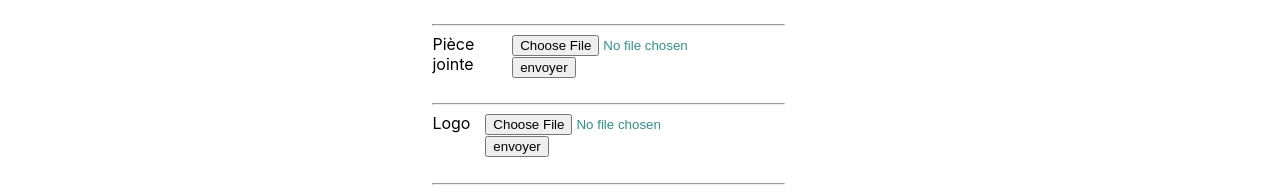
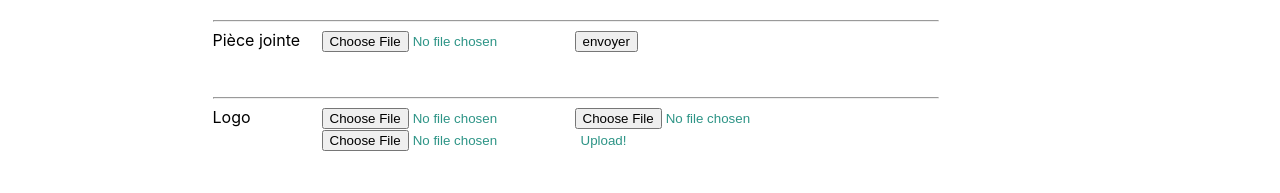
Before and after one commit to WildCodeSchool/reims-0919-js-nytte, a React (Create React App) app in the folder front/: page / in a window 1280 px wide. Shown: the part 1955-2148 px from the top of the page. Built offline with nearby package versions, Linux system fonts and the light colour scheme; no server answers.

Commit message:
add ternary for display picture

```diff
--- a/front/src/App.js
+++ b/front/src/App.js
@@ -7,7 +7,7 @@ import FormAdmin from './component/FormAdmin.js'
 import FormPlace from './component/FormPlace'
 import LoginAdmin from './component/LoginAdmin.js'
 import DisplayVacationer from './component/DisplayVacationer.js'
-
+import Uploader from './component/Uploader.js'
 
 class App extends React.Component {
   constructor(props) {
--- a/front/src/component/DisplayAdmin.js
+++ b/front/src/component/DisplayAdmin.js
@@ -5,7 +5,9 @@ function DisplayAdmin(props){
   return(
   <div id="pagePrinc">
     <div id="photoDeProfil">
-      <img className="photoProfil" src={props.camping.photo} alt="profil de l'établissement touristique"></img>
+      {props.camping.photo===null
+        ?<img className="photoProfil" src='https://cutt.ly/3rieGlZ' alt="profil par défaut"></img>
+        :<img className="photoProfil" src={props.camping.photo} alt="profil de l'établissement touristique"></img>}
     </div>
     <h2 className="titreProfil">{props.camping.company.toUpperCase()}</h2>
     <div className="adressePres">
@@ -20,8 +22,9 @@ function DisplayAdmin(props){
       <p>Responsable : {props.camping.firstname} {props.camping.lastname}</p>
     </div>
     <div id="mailPres">
-      <img className="logo" src='https://zupimages.net/up/19/49/jijs.png' alt="logo email"></img>
-      <p>{props.camping.email_company}</p>
+      {props.camping.email===null? "":
+        <img className="logo" src='https://zupimages.net/up/19/49/jijs.png' alt="logo email"></img>}
+      {props.camping.email===null? "":<p>{props.camping.email_company}</p>}
     </div>
     <p>{props.camping.description_company}</p>
   </div>
--- a/front/src/component/DisplayPlace.js
+++ b/front/src/component/DisplayPlace.js
@@ -12,8 +12,9 @@ function DisplayPlace(props){
       <p>{props.place.local_description}</p>
     </div>
     <div id="phonePres">
-      <img className="logo" src='https://zupimages.net/up/19/49/m5nc.png' alt="logo tél"></img>
-      <p>{props.place.local_phone}</p>
+    {props.place.local_phone===null? "":
+      <img className="logo" src='https://zupimages.net/up/19/49/m5nc.png' alt="logo tél"></img>}
+    {props.place.local_phone===null? "": <p>{props.place.local_phone}</p>}
     </div>
   </div>
   )
--- a/front/src/component/DisplayVacationer.js
+++ b/front/src/component/DisplayVacationer.js
@@ -5,7 +5,9 @@ function DisplayVacationer(props){
   return(
   <div id="pageVacationer">
     <div id="ProfilVacationer">
-      <img className="photoProfilVac" src={props.vacationer.tourist_photo} alt="profil du vacancier"></img>
+      {props.vacationer.tourist_photo===null
+        ? <img className="photoProfilVac" src='https://cutt.ly/JrieTtL' alt="image avatar par défaut"></img>
+        :<img className="photoProfilVac" src={props.vacationer.tourist_photo} alt="profil du vacancier"></img>}
       <h2 className="titreProfil">{props.vacationer.tourist_firstname} {props.vacationer.tourist_lastname}</h2>
     </div>
     <div className="adressePres">
@@ -15,12 +17,18 @@ function DisplayVacationer(props){
       <p>{props.vacationer.birthday}</p>
     </div>
     <div id="phonePres">
-      <img className="logo" src='https://zupimages.net/up/19/49/m5nc.png' alt="logo tél"></img>
-      <p>{props.vacationer.tourist_phone}</p>
+      {props.vacationer.tourist_phone===null? "":
+        <img className="logo" src='https://zupimages.net/up/19/49/m5nc.png' alt="logo tél"></img>}
+      {props.vacationer.tourist_phone==null? "":
+        <p>{props.vacationer.tourist_phone}</p>}
+
+
     </div>
     <div id="mailPres">
-      <img className="logo" src='https://zupimages.net/up/19/49/jijs.png' alt="logo email"></img>
-      <p>{props.vacationer.tourist_email}</p>
+      {props.vacationer.tourist_email===null? "":
+        <img className="logo" src='https://zupimages.net/up/19/49/jijs.png' alt="logo email"></img>}
+      {props.vacationer.tourist_email===null? "":
+        <p>{props.vacationer.tourist_email}</p>}
     </div>
   </div>
   )
--- a/front/src/component/FormAdmin.js
+++ b/front/src/component/FormAdmin.js
@@ -182,7 +182,7 @@ class FormAdmin extends React.Component {
           <hr />
           <div className='form-example'>
             <label htmlFor='photo'>Photo</label>
-              <form method="POST" enctype="multipart/form-data" action="uploaddufichier">
+              <form method="POST" enctype="multipart/form-data" action="upload">
                 <input type="file" name="monfichier"/>
                 <button> envoyer </button>
               </form>
--- a/front/src/component/FormPlace.js
+++ b/front/src/component/FormPlace.js
@@ -35,25 +35,31 @@ class FormPlace extends React.Component {
               <hr/>
               <div className="form-example">
                   <label htmlFor="photo">Photo du lieu</label>
-                  <form method="POST" enctype="multipart/form-data" action="uploaddufichier">
-                    <input type="file" name="monfichier"/>
+                  <form method="POST" enctype="multipart/form-data" action="upload">
+                    <input type="file" name="file"/>
                     <button> envoyer </button>
                   </form>
               </div>
               <hr/>
               <div className="form-example">
                   <label htmlFor="attachment">Pièce jointe</label>
-                    <form method="POST" enctype="multipart/form-data" action="uploaddufichier">
-                      <input type="file" name="monfichier"/>
+                    <form method="POST" enctype="multipart/form-data" action="upload">
+                      <input type="file" name="file"/>
                       <button> envoyer </button>
                     </form>
               </div>
               <hr/>
               <div className="form-example">
                   <label htmlFor="logo">Logo</label>
-                  <form method="POST" enctype="multipart/form-data" action="uploaddufichier">
-                    <input type="file" name="monfichier"/>
-                    <button> envoyer </button>
+                  <form ref='uploadForm'
+                    id='uploadForm'
+                    action='/upload'
+                    method='post'
+                    encType="multipart/form-data">
+                      <input type="file" name="my_profile_pic" />
+                      <input type="file" name="my_pet" />
+                      <input type="file" name="my_cover_photo" />
+                      <input type='submit' value='Upload!' />
                   </form>
               </div>
               <hr/>
--- /dev/null
+++ b/front/src/component/Uploader.js
@@ -0,0 +1,32 @@
+import React, { Component } from 'react';
+import axios from 'axios';
+
+class Uploader extends Component {
+
+  state = {
+    imageUrl: 'https://placeimg.com/320/320/animals'
+  }
+
+  handleUploadFile = (event) => {
+    const data = new FormData()
+    axios.post('/files', data).then((response) => {
+      this.setState({
+        imageUrl: response.data.fileUrl
+      })
+    })
+  }
+
+  render() {
+    return(
+      <div>
+        <img width='320' src={this.state.imageUrl} />
+        <div>
+          <input type="file" onChange={this.handleUploadFile}/>
+          <button > envoyer </button>
+        </div>
+      </div>
+    )
+  }
+}
+
+export default Uploader
```
Also changed, not shown: front/src/component/upload.js (deleted).
